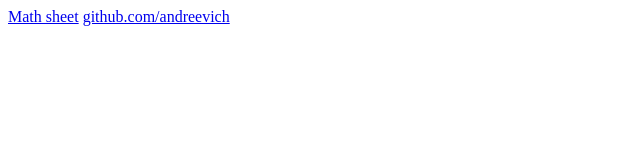
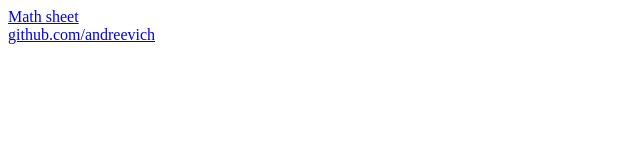
Before and after one commit to andreevich/andreevich.github.io, a plain HTML site: page index.html in a window 1280 px wide. Shown: the whole page, without its empty margins (0-640 px from the left). Drawn offline with Linux system fonts and the light colour scheme.

Commit message:
update html

```diff
--- a/index.html
+++ b/index.html
@@ -1,2 +1,10 @@
-<a href='https://andreevich.github.io/math-sheet/'>Math sheet</a>
-<a href="https://github.com/andreevich">github.com/andreevich</a>
+<html>
+    <body>
+        <div>
+            <a href='https://andreevich.github.io/math-sheet/'>Math sheet</a>
+        </div>
+        <div>
+            <a href="https://github.com/andreevich">github.com/andreevich</a>
+        </div>
+    </body>
+</html>
```
